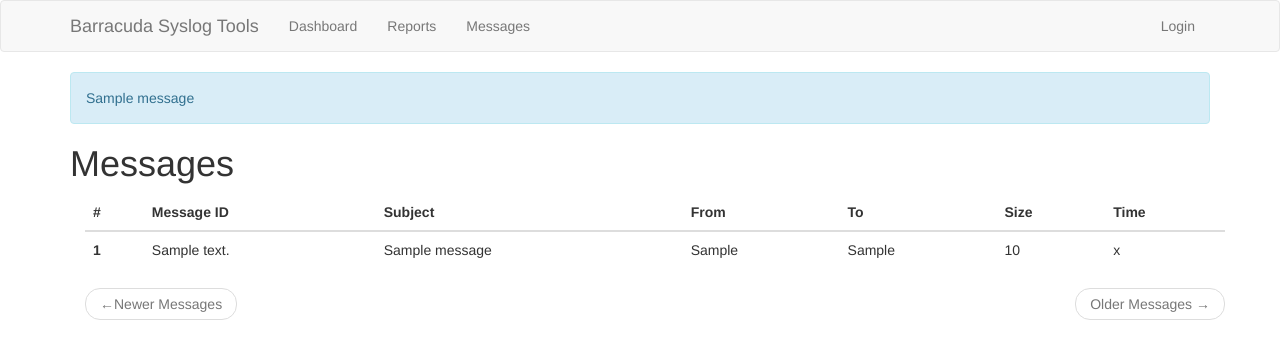
After one commit to cjpf/barracuda-syslog-interface, a Flask app: page /messages in a window 1280 px wide. The commit adds this page. Shown: the top 359 px of the page. Run offline with Flask 2, Linux system fonts and the light colour scheme; tables that the repository leaves empty hold one stand-in row (values such as "Sample post"); one stand-in notice (Sample message) is shown; parts of the project's set-up code (start-up, migrations or seed data) failed here and were passed over; some libraries are stand-ins or nearby versions.

Commit message:
Rudimentary Message Log

```diff
--- a/app/main/routes.py
+++ b/app/main/routes.py
@@ -1,8 +1,9 @@
 from datetime import datetime
-from flask import render_template
+from flask import render_template, jsonify, url_for
 from flask_login import login_required, current_user
 from app import db
 from app.main import bp
+from app.models import Message
 
 
 @bp.before_request
@@ -17,5 +18,20 @@ def before_request():
 @bp.route('/index', methods=['GET'])
 @login_required
 def index():
-    'Home Page'
+    'Home Page featuring Email Statistics Graphs'
     return render_template('index.html', title='Dashboard')
+
+
+@bp.route('/messages')
+@bp.route('/messages/<int:page>')
+def messages(page=1):
+    messages = Message.query.order_by(
+        Message.timestamp.desc()).paginate(page, 15, False)
+    next_url = url_for('main.messages', page=messages.next_num) \
+        if messages.has_next else None
+    prev_url = url_for('main.messages', page=messages.prev_num) \
+        if messages.has_prev else None
+    return render_template('messages.html',
+                           messages=messages.items,
+                           next_url=next_url,
+                           prev_url=prev_url)
--- a/app/templates/base.html
+++ b/app/templates/base.html
@@ -31,6 +31,9 @@
           <ul class="nav navbar-nav">
             <li><a href="#"{#{{ url_for('main.reports') }}#}>Reports</a></li>
           </ul>
+          <ul class="nav navbar-nav">
+            <li><a href="{{ url_for('main.messages') }}">Messages</a></li>
+          </ul>
           <ul class="nav navbar-nav navbar-right">
             {% if current_user.is_anonymous %}
             <li><a href="{{ url_for('auth.login') }}">Login</a></li>
--- /dev/null
+++ b/app/templates/messages.html
@@ -0,0 +1,48 @@
+{% extends "base.html" %} {% import 'bootstrap/wtf.html' as wtf %} {% block
+app_content %}
+
+
+<h1>Messages</h1>
+<div class="container">
+  <table class="table">
+    <thead class="thead-dark">
+      <tr>
+        <th scope="col">#</th>
+        <th scope="col">Message ID</th>
+        <th scope="col">Subject</th>
+        <th scope="col">From</th>
+        <th scope="col">To</th>
+        <th scope="col">Size</th>
+        <th scope="col">Time</th>
+      </tr>
+    </thead>
+    <tbody>
+    {% for message in messages %}
+      <tr>
+        <th scope="row">{{ loop.index }}</th>
+        <td>{{ message.message_id }}</td>
+        <td>{{ message.subject }}</td>
+        <td>{{ message.env_from }}</td>
+        <td>{{ message.hdr_to }}</td>
+        <td>{{ message.size }}</td>
+        <td>{{ message.timestamp }}</td>
+      </tr>
+    {% endfor %}
+    </tbody>
+  </table>
+  <nav aria-label="...">
+    <ul class="pager">
+      <li class="previous{% if not prev_url %} disabled{% endif %}">
+        <a href="{{ prev_url or '#' }}">
+          <span aria-hidden="true">&larr;</span>Newer Messages
+        </a>
+      </li>
+      <li class="next{% if not next_url %} disabled{% endif %}">
+        <a href="{{ next_url or '#' }}">
+          Older Messages <span aria-hidden="true">&rarr;</span>
+        </a>
+      </li>
+    </ul>
+  </nav>
+</div>
+{% endblock %}
```
